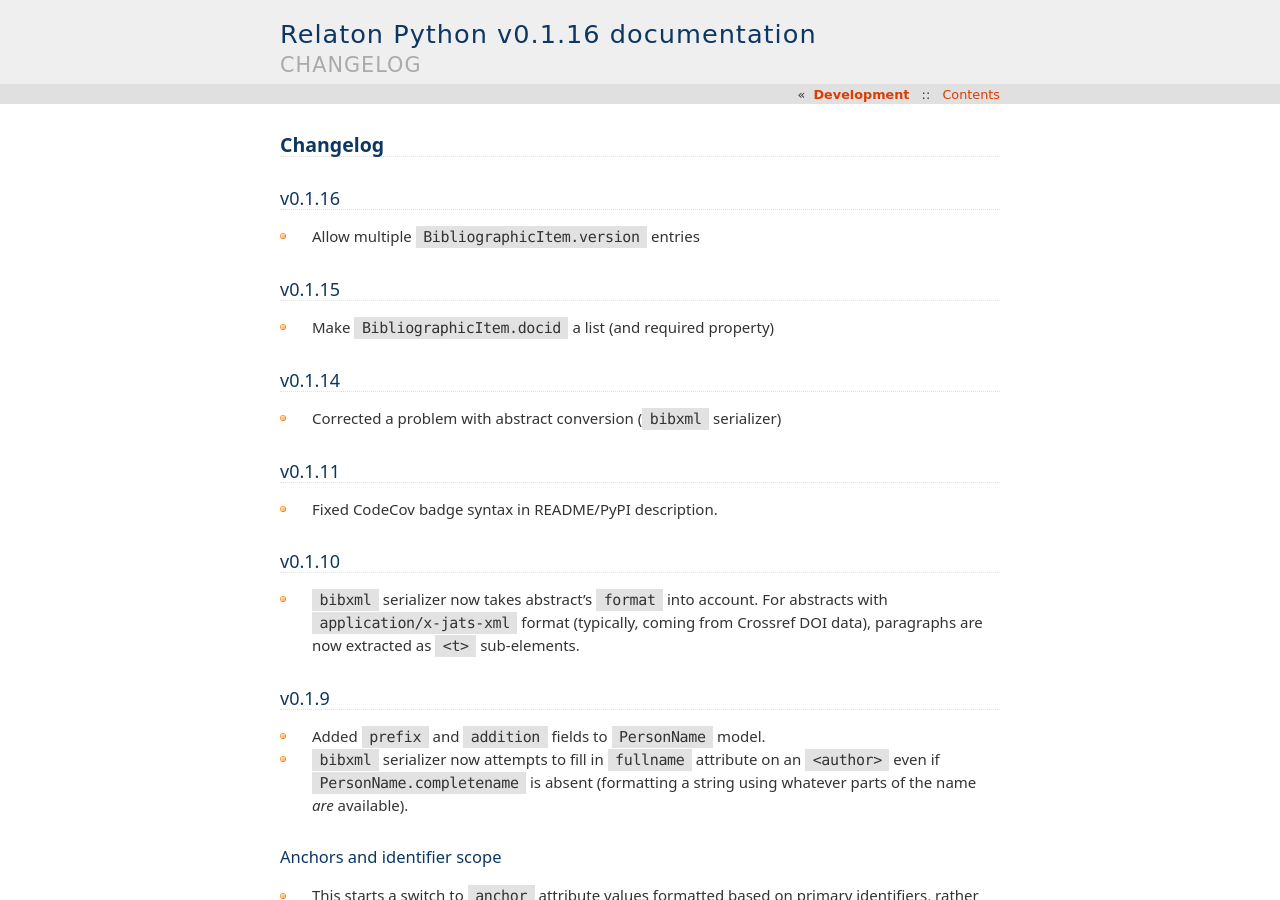
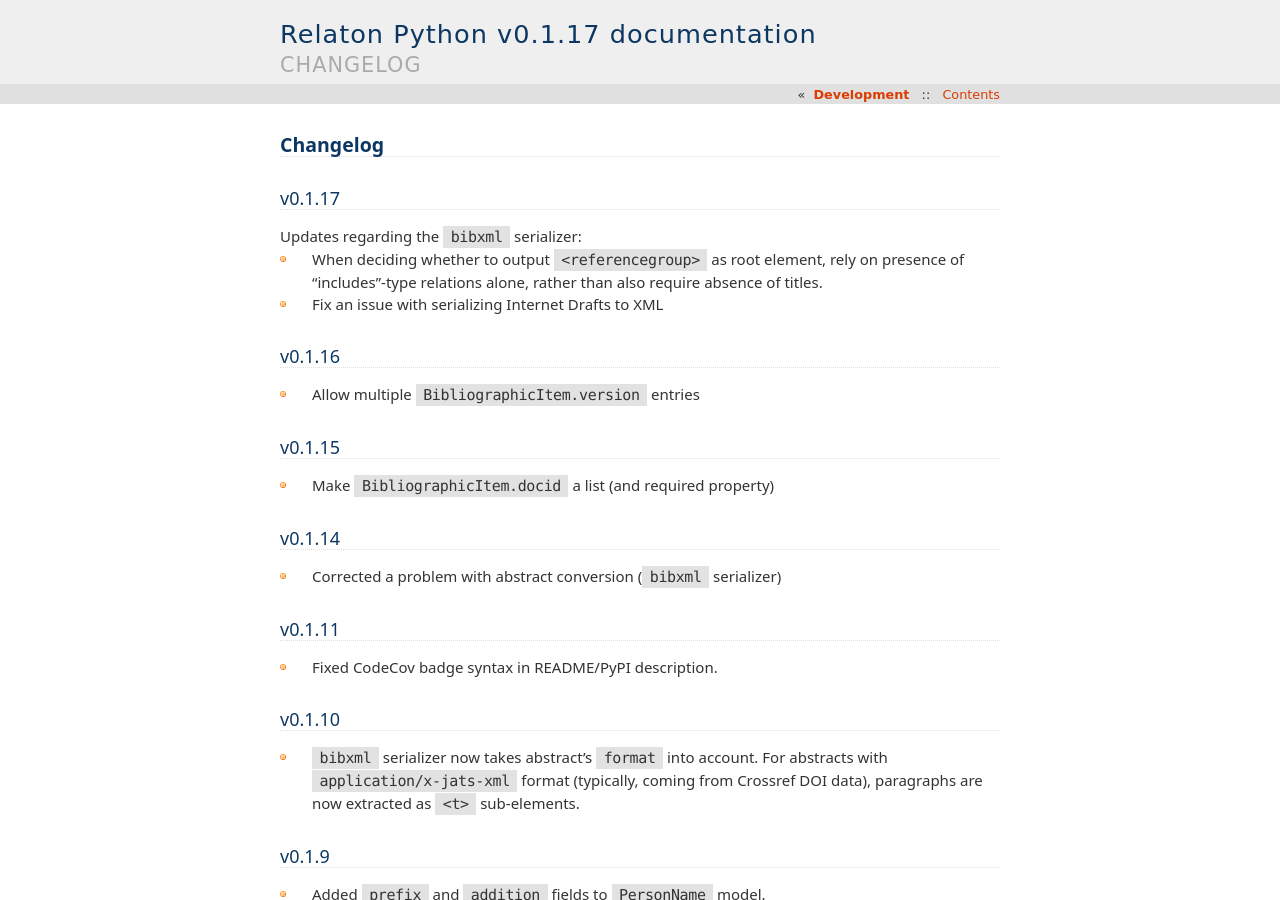
Before and after one commit to relaton/relaton-py, a Sphinx documentation site: the page built from docs/changelog.rst, in a window 1280 px wide and 900 px high. Built offline with Sphinx 7.4.7, drawn with Linux system fonts in a browser that asks for light colours.

Commit message:
chore: bump version to 0.1.17

```diff
--- a/docs/changelog.rst
+++ b/docs/changelog.rst
@@ -1,6 +1,16 @@
 =========
 Changelog
 =========
+
+v0.1.17
+=======
+
+Updates regarding the ``bibxml`` serializer:
+
+- When deciding whether to output ``<referencegroup>``
+  as root element, rely on presence of “includes”-type relations
+  alone, rather than also require absence of titles.
+- Fix an issue with serializing Internet Drafts to XML
 
 v0.1.16
 =======
--- a/relaton/__init__.py
+++ b/relaton/__init__.py
@@ -1 +1 @@
-__version__ = '0.1.16'
+__version__ = '0.1.17'
```
